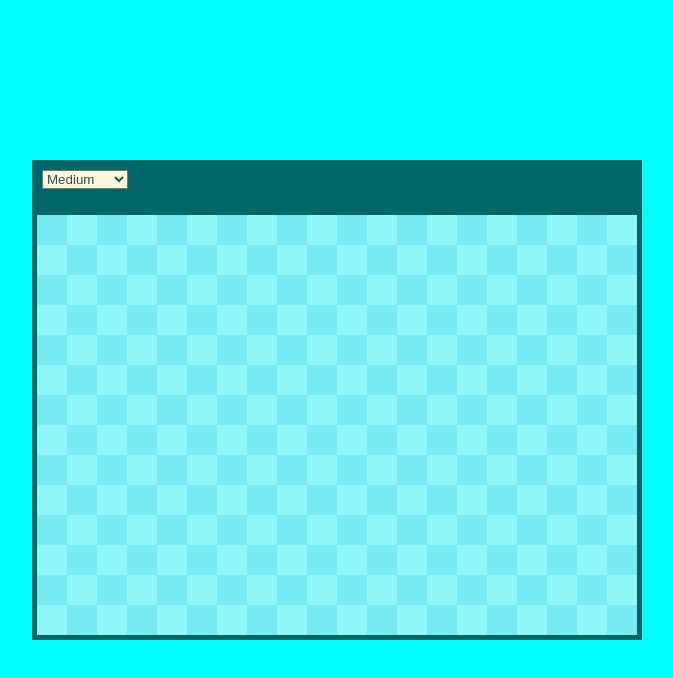
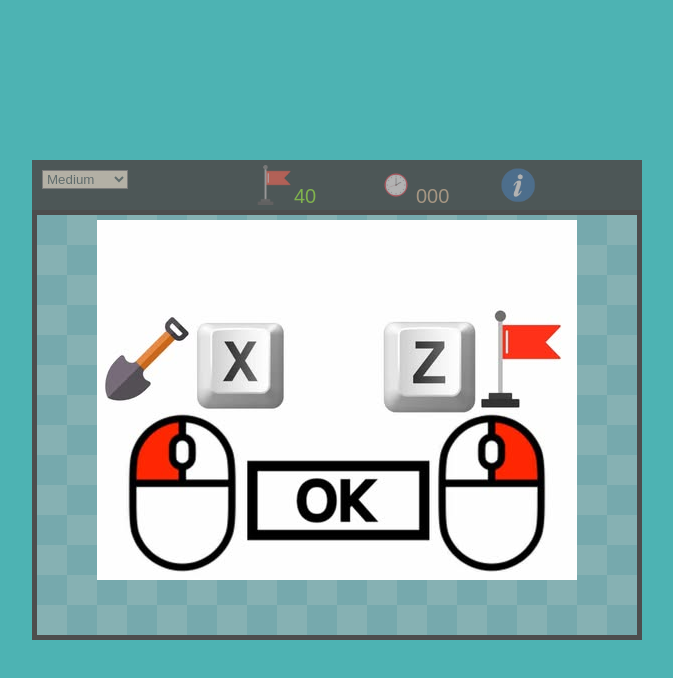
Before and after one commit to HyuOniichan/J4F_NghienThu, a plain HTML site: page game9/index.html in a window 1280 px wide. Shown: the whole page, without its empty margins (303-976 px from the left). Drawn offline with Linux system fonts and the light colour scheme.

Commit message:
mineSweep

```diff
--- a/game9/domin.js
+++ b/game9/domin.js
@@ -1,7 +1,4 @@
-const o_canvas = document.getElementById('field')
-const octx = o_canvas.getContext('2d')
-//get canvas with full opacity
-const canvas = document.getElementById('fullOpacity')
+const canvas = document.getElementById('field')
 const ctx =  canvas.getContext('2d')
 //width,height of normal gamemode : 15 x 18
 const container = document.getElementById('container')
@@ -9,8 +6,11 @@ let c_width = container.style.width
 let c_height = container.style.height
 c_width = '600px'
 c_height = '420px'
+//default image source
+const i_flagSource = './image/flag.png'
+const i_bombSource = './image/bomb.png'
 //default option contain
-let OCcanvas = document.getElementById('optionContainer')
+const OCcanvas = document.getElementById('optionContainer')
 OCcanvas.style.width = c_width
 //default square color
 let c_evenSquareColor = 'lightblue'
@@ -19,9 +19,6 @@ let c_oddSquareColor = 'aliceblue'
 let s_squareSize = 30
 //default font size
 let s_FontSize = 24
-//default image source
-const i_flagSource = './image/flag.png'
-const i_bombSource = './image/bomb.png'
 //default difficult
 let d_playOnDifficult = 'medium'
 //default field
@@ -35,10 +32,19 @@ bar.addEventListener('change',(event) => {
     const difficult = event.target.value
     getNewCanvas(difficult)
 })
+//default time
+const t_timePass = document.getElementById('time')
+let t_time = 0
+let timeInterval
 //default win lose
 let lose = false
-//get new o_canvas by change option
+let win = false
+//default flag
+const q_flagQuantity = document.getElementById('numflag')
 let flags = 40
+let tempFlag = flags
+let flagInterval
+//get new canvas by change option
 function getNewCanvas(difficult){
     switch(difficult){
         case 'easy' :
@@ -80,18 +86,21 @@ function getNewCanvas(difficult){
             break
     }
     if(difficult != 'yourMom'){
-        cols = parseInt(c_width) ;
-        rows = parseInt(c_height) ;
-        o_canvas.width = cols
-        o_canvas.height = rows
-        canvas.style.width = c_width
-        canvas.style.height = c_height
+        tempFlag = flags
+        t_time = 0
+        clearInterval(timeInterval)
+        t_timePass.textContent = '000'
+        cols = parseInt(c_width)
+        rows = parseInt(c_height)
+        canvas.width = cols
+        canvas.height = rows
         OCcanvas.style.width = c_width
         d_playOnDifficult = difficult
         firstClick = true
         lose = false
+        win = false
         field = new Array(rows / s_squareSize).fill().map(() => new Array(cols / s_squareSize).fill(0))
-        TFfield = new Array(rows).fill().map(() => new Array(cols).fill(false))
+        TFfield = new Array(rows / s_squareSize).fill().map(() => new Array(cols / s_squareSize).fill(false))
         setTimeout(drawCanvas,10)
     }
     console.log(d_playOnDifficult)
@@ -110,36 +119,38 @@ function drawText(ctx, arr, color, text) {
     ctx.fillText(text, arr[1] * s_squareSize + s_squareSize / 2, arr[0] * s_squareSize + s_squareSize / 2)
 }
 //get flag on cell
-function getFlagHere(arr, size){
+function getFlagHere(ctx, arr, size){
     const flagImg = new Image()
     flagImg.src = i_flagSource
-    ctx.drawImage(flagImg,arr[1] * size, arr[0] * size, size, size)
+    ctx.globalAlpha = 1.0
+    ctx.drawImage(flagImg, arr[1] * size, arr[0] * size, size, size)
 }
 //get bomb on cell
 function getBombHere(arr, size){
     const bombImg = new Image()
     bombImg.src = i_bombSource
+    ctx.globalAlpha = 1.0
     ctx.drawImage(bombImg,arr[1] * size, arr[0] * size, size, size)
 }
-//draw o_canvas
+//draw canvas
 function drawCanvas(){
+    tempFlag = flags
     const cols = parseInt(c_width)
     const rows = parseInt(c_height)
-    o_canvas.width = cols
-    o_canvas.height = rows
     canvas.width = cols
     canvas.height = rows
-    octx.clearRect(0, 0, o_canvas.width, o_canvas.height);
+    ctx.clearRect(0, 0, canvas.width, canvas.height);
     for(let i = 0; i < rows / s_squareSize; i++){
         for(let j = 0; j < cols / s_squareSize; j++){
-            octx.save()
-            octx.globalAlpha = 0.6
-            fillHere(octx, [i,j],((i + j) % 2 === 0) ? c_evenSquareColor : c_oddSquareColor,s_squareSize)
+            ctx.save()
+            ctx.globalAlpha = 0.6
+            fillHere(ctx, [i,j],((i + j) % 2 === 0) ? c_evenSquareColor : c_oddSquareColor,s_squareSize)
             if(TFfield[i][j] === 'Flag'){
-                getFlagHere([i,j],s_squareSize)
+                getFlagHere(ctx, [i,j],s_squareSize)
+                tempFlag--
             }
             else if(TFfield[i][j]){
-                ctx.globalAlpha = 0.1
+                ctx.globalAlpha = 0.5
                 fillHere(ctx, [i,j],'bisque',s_squareSize)
                 ctx.globalAlpha = 1.0
                 if(field[i][j] > 0 && TFfield[i][j]){
@@ -147,9 +158,10 @@ function drawCanvas(){
                     drawText(ctx,[i,j],color,`${field[i][j]}`)
                 }
             }
-            octx.restore()
+            ctx.restore()
         }
     }
+    q_flagQuantity.textContent = `${tempFlag}`
 }
 drawCanvas()
 // color palette base on numbers
@@ -164,31 +176,34 @@ const colorPalette = [
     '#adf7d1'
 ]
 //get mouse move then light the square that under it
-let p_getMousePosition = []
+let p_getMousePosition = [0,0]
+let frequency
 canvas.addEventListener('mousemove', (event) => {
-    if(lose) return
+    if(lose || win) return
+    // clearTimeout(frequency)
+    // frequency = setTimeout(() => {},2)
     p_MouseIsOnCanvas = true
-    const rect = o_canvas.getBoundingClientRect();
-
+    const rect = canvas.getBoundingClientRect();
     const mouseX = event.clientX - rect.left
     const mouseY = event.clientY - rect.top
     const offset = -2.5 //for the mouse head
-
     const cell = [Math.floor((mouseY + offset)/ s_squareSize),Math.floor((mouseX + offset) / s_squareSize)]
-    p_getMousePosition = cell
-    drawCanvas()
-    octx.globalAlpha = 0.8
-    fillHere(octx, cell,'gray',s_squareSize)
-    octx.globalAlpha = 1.0
+    if(cell[0] != p_getMousePosition[0] || cell[1] != p_getMousePosition[1]){
+        p_getMousePosition = cell
+        drawCanvas()
+        ctx.globalAlpha = 0.8
+        fillHere(ctx, cell,'gray',s_squareSize)
+        ctx.globalAlpha = 1.0
+    }
 });
-//check if mouse is in the o_canvas or not
+//check if mouse is in the canvas or not
 let p_MouseIsOnCanvas = false
 canvas.addEventListener('mouseout', () => {
     p_MouseIsOnCanvas = false
 })
 
 function getNewField(){
-    cols = parseInt(c_width) /s_squareSize
+    cols = parseInt(c_width) / s_squareSize
     rows = parseInt(c_height) / s_squareSize
     field = new Array(rows).fill().map(() => new Array(cols).fill(0))
     TFfield = new Array(rows).fill().map(() => new Array(cols).fill(false))
@@ -215,7 +230,7 @@ function getNewField(){
             if(field[i][j] != -1 ) field[i][j] = checkAround(i,j)
         }
     }
-    console.log(field)
+    // console.log(field)
 }
 //get bomb around
 function checkAround(x,y){
@@ -237,6 +252,10 @@ let f_firstPosClick = [0,0]
 function initialClick(){
     getNewField()
     console.log(`first click at ${f_firstPosClick}`)
+    timeInterval = setInterval(() => {
+        t_time = Math.min(t_time + 1,999)
+        t_timePass.textContent = `${'0'.repeat(3 - String(t_time).length)}${t_time}`
+    }, 1000)
 }
 function convertFirstClick(){
     const x = f_firstPosClick[0]
@@ -252,7 +271,7 @@ function convertFirstClick(){
     }
 }
 canvas.addEventListener('click', () => {
-    if(lose) return
+    if(lose || win) return
     if(firstClick){
         const i = p_getMousePosition[0]
         const j = p_getMousePosition[1]
@@ -261,7 +280,7 @@ canvas.addEventListener('click', () => {
         initialClick()
         revealCell(i,j)
         requestAnimationFrame(drawCanvas)
-        setTimeout(console.log(TFfield),10)
+        // setTimeout(console.log(TFfield),10)
     }
     else if(p_MouseIsOnCanvas){
         f_firstPosClick = p_getMousePosition
@@ -282,6 +301,7 @@ function handleClickCell(){
         if(field[i][j] === -1){
             //lose logic here
             console.log('you lose')
+            clearInterval(timeInterval)
             lose = true
             const getBombPos = []
             for(let a = 0; a < rows; a++){
@@ -295,7 +315,8 @@ function handleClickCell(){
                 }
             }
             const amount = getBombPos.length
-            alert(`you lose, there are ${amount} bomb${amount > 1 ? 's' : ''} left`)
+            alert(`you lose`)
+            console.log(`${amount} bomb${amount > 1 ? 's' : ''} left`)
             for (let z = 0; z < amount; z++) {
                 const ranPos = Math.floor(Math.random() * getBombPos.length)
                 const revealBombPos = getBombPos.splice(ranPos, 1)[0]
@@ -308,6 +329,10 @@ function handleClickCell(){
         else {
             revealCell(i,j)
             requestAnimationFrame(drawCanvas)
+            if(checkWin()){
+                alert('you win')
+                clearInterval(timeInterval)
+            }
         }
     }
 }
@@ -316,14 +341,13 @@ function handleClickCell(){
 function handlePutFlag(){
     const i = p_getMousePosition[0];
     const j = p_getMousePosition[1];
-    if(!TFfield[i][j] ){
+    if(!TFfield[i][j] && tempFlag > 0){
         TFfield[i][j] = 'Flag';
-        drawCanvas();
     }
     else if(TFfield[i][j] === 'Flag') {
         TFfield[i][j] = false;
-        drawCanvas();
     }
+    drawCanvas();
 }
 
 //handle all cells can be open
@@ -341,3 +365,32 @@ function revealCell(i,j){
         }
     }
 }
+
+//remove tutorial after click
+const tutorial = document.getElementById('tutorial')
+const tutorStyle = document.querySelector('.removethis').style
+tutorial.addEventListener('click', () => {
+    tutorStyle.opacity = 0
+    tutorStyle.zIndex = '-3'
+})
+const infomation = document.getElementById('info')
+infomation.addEventListener('click', () => {
+    tutorStyle.opacity = 1
+    tutorStyle.zIndex = '4'
+})
+
+//function to check wwin
+function checkWin(){
+    cols = parseInt(c_width) / s_squareSize
+    rows = parseInt(c_height) / s_squareSize
+    console.log(`row: ${rows}, col: ${cols}`)
+    let totalCells = rows * cols - flags
+    for(let i = 0; i < rows; i++){
+        for(let j = 0; j < cols; j++){
+            if(TFfield[i][j] === true){
+                totalCells--
+            }
+        }
+    }
+    return totalCells === 0
+}
--- a/game9/index.html
+++ b/game9/index.html
@@ -16,8 +16,8 @@
         canvas {
             border: 5px solid #000;
             display: block;
-            opacity: 0.6;
-            background-color: #f0f0f0;
+            /* opacity: 0.6; */
+            background-color: rgba(0, 0, 0, 0);
             margin: 20;
             /* width: 100%;
             height: 100%; */
@@ -34,20 +34,74 @@
             background-color:cornsilk;
             color: darkslategray;
         }
-        .contentCanvas {
-            opacity: 1.0;
+
+        .quantities {
             position: absolute;
-            top: 50px;
-            background-color: rgba(0, 0, 0, 0);
-            width: 600px;
-            height: 420px;
-            border: 5px solid rgba(0, 0, 0, 0);
+            width: 100%;
+            left: 100px;
+            z-index: 3;
+            justify-content: center;
+            align-items: center;
+        }
+        .flag {
+            position: absolute;
+            left: 20%;
+            top: 5px;
+            width: 40px;
+        }
+        #numflag {
+            position: absolute;
+            font-family: Arial, Helvetica, sans-serif;
+            font-size: 20px;
+            color: chartreuse;
+            left: calc(20% + 40px);
+            top: 5px;
+        }
+        .clock {
+            position: absolute;
+            width: 40px;
+            left: 40%;
+            top: 5px;
+        }
+        #time {
+            position: absolute;
+            font-family: Arial, Helvetica, sans-serif;
+            font-size: 20px;
+            color: burlywood;
+            left: calc(40% + 40px);
+            top: 5px;
+        }
+        .info {
+            position: absolute;
+            width: 40px;
+            left: 60%;
+            top: 5px;
+        }
+        .removethis {
+            z-index: 4;
+            width: 100%;
+            height: 100%;
+            display: flex;
+            justify-content: center;
+            align-items: center;
+            position: absolute;
+            background-color: rgba(128, 128 ,128 , 0.6);
         }
     </style>
 </head>
 <body>
+    <div class="removethis" id="tutorial">
+        <img src="./image/tutorial.jpg" >
+    </div>
     <div class="container" id="container">
-        <canvas style="height: 40px; width: 600px ;background-color: #000;" id="optionContainer"></canvas>
+        <div id="quantities" class="quantities">
+            <img src="./image/flag.png" class="flag">
+            <p id="numflag">40</p>
+            <img src="./image/clock.png" class="clock">
+            <p id="time">000</p>
+            <img src="./image/info.png" class="info" id="info">
+        </div>
+        <canvas style="height: 40px; width: 600px ;background-color:#000;opacity: 0.9;" id="optionContainer"></canvas>
         <select class="difficult" id="difficult">
             <option style="color: yellow;" value="easy">Easy</option>
             <option style="color: chocolate;" value="medium" selected>Medium</option>
@@ -55,7 +109,6 @@
             <option style="color: blueviolet;" value="impossible">Impossible</option>
             <option style="color: lightseagreen;background-color: darkblue;" value="yourMom">Your Mom</option>
         </select>
-        <canvas id="fullOpacity" class="contentCanvas"></canvas>
         <canvas id="field"></canvas>
         <script src="domin.js"></script>
     </div>
```
Also changed, not shown: game9/image/clock.png (added), game9/image/info.png (added), game9/image/tutorial.jpg (added).
